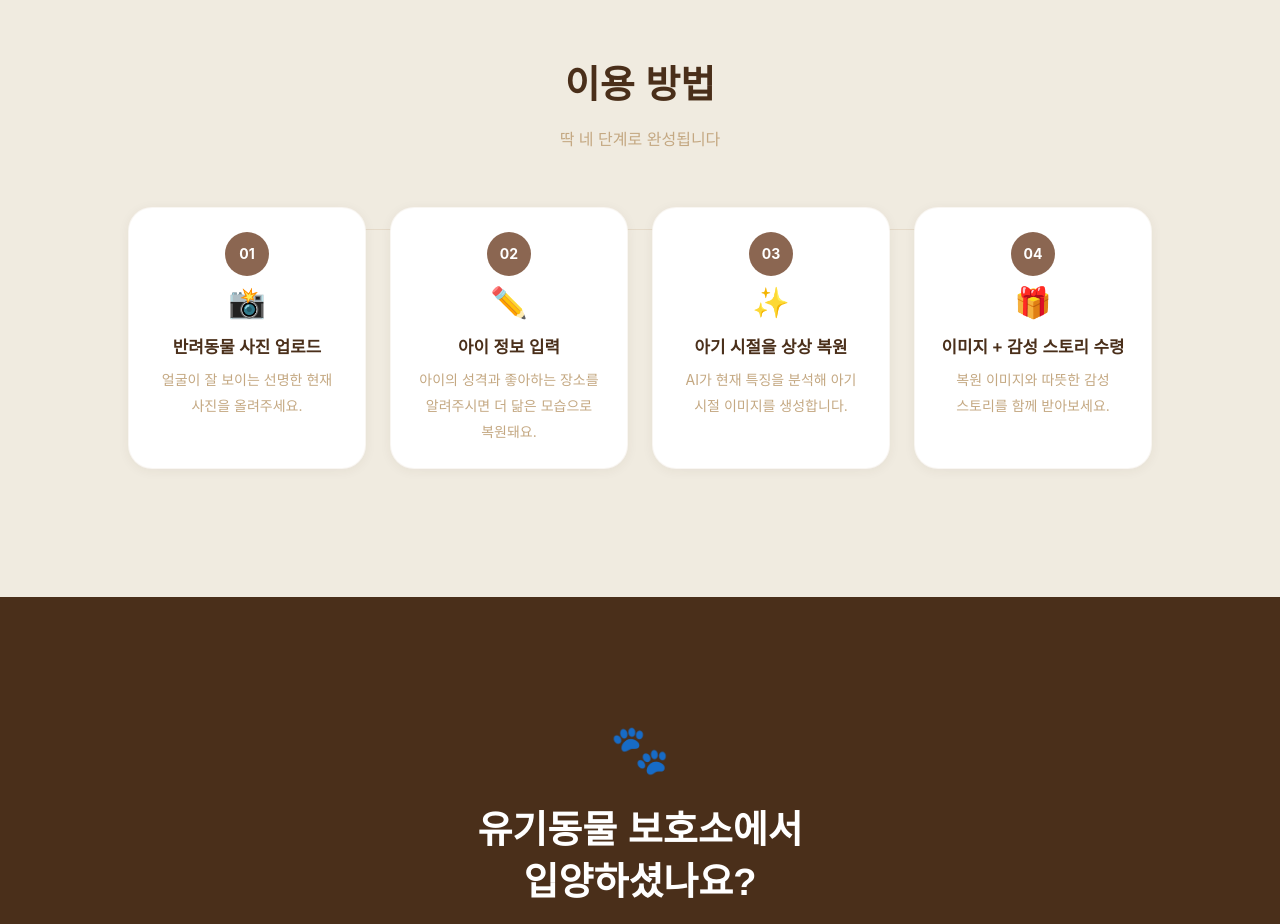
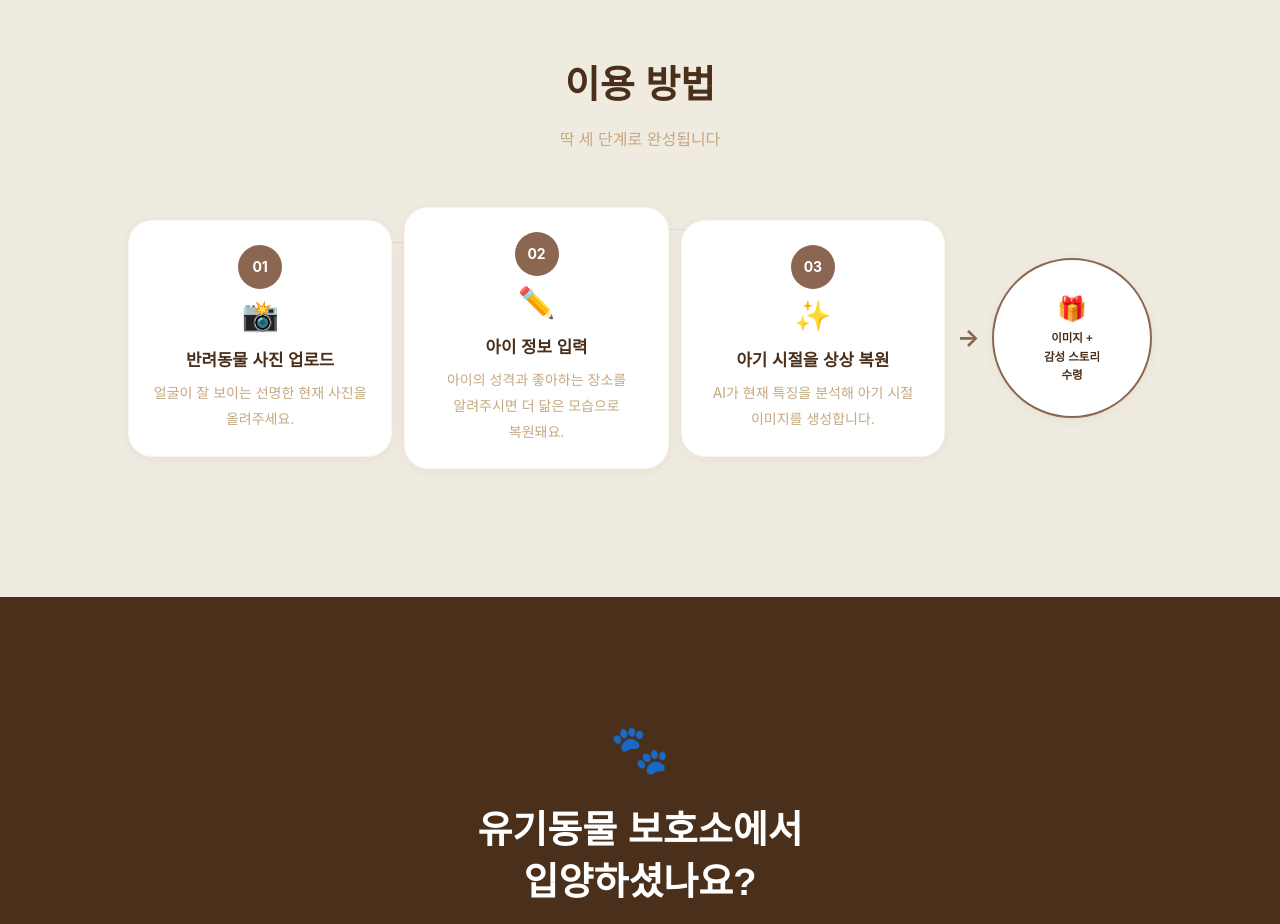
Before and after one commit to oksi2337/mylovelylittlebaby, a Next.js app: page / in a window 1280 px wide. Shown: the part 4340-5264 px from the top of the page. Built offline with nearby package versions, Linux system fonts and the light colour scheme; a web font is replaced by a local one.

Commit message:
auto: update files

```diff
--- a/src/components/landing/HowItWorksSection.tsx
+++ b/src/components/landing/HowItWorksSection.tsx
@@ -22,13 +22,12 @@ const STEPS = [
     title: '아기 시절을 상상 복원',
     desc: 'AI가 현재 특징을 분석해 아기 시절 이미지를 생성합니다.',
   },
-  {
-    num: '04',
-    icon: '🎁',
-    title: '이미지 + 감성 스토리 수령',
-    desc: '복원 이미지와 따뜻한 감성 스토리를 함께 받아보세요.',
-  },
 ];
+
+const RESULT = {
+  icon: '🎁',
+  title: ['이미지 +', '감성 스토리', '수령'],
+};
 
 const ease = [0.22, 1, 0.36, 1] as const;
 
@@ -51,34 +50,34 @@ export default function HowItWorksSection() {
             이용 방법
           </h2>
           <p className="text-soft-brown mt-4 text-base">
-            딱 네 단계로 완성됩니다
+            딱 세 단계로 완성됩니다
           </p>
         </motion.div>
 
-        {/* Steps: mobile = vertical stack, desktop = 4-col */}
-        <div className="grid grid-cols-1 md:grid-cols-4 gap-5 md:gap-6">
+        {/* Steps + Arrow + Result */}
+        <div className="flex flex-col md:flex-row md:items-center gap-5 md:gap-3">
+
+          {/* 3 Step cards */}
           {STEPS.map((step, i) => (
             <motion.div
               key={step.num}
               initial={{ opacity: 0, y: 32 }}
               animate={inView ? { opacity: 1, y: 0 } : {}}
               transition={{ duration: 0.6, delay: 0.1 + i * 0.1, ease }}
-              className="relative"
+              className="relative flex-1"
             >
-              {/* Connector line (desktop only, not last) */}
+              {/* Connector line between steps (desktop only) */}
               {i < STEPS.length - 1 && (
                 <div className="hidden md:block absolute top-[22px] left-[calc(50%+28px)] right-[-50%] h-[1px] bg-soft-brown/25 z-0" />
               )}
 
               <div className="relative z-10 bg-white rounded-3xl p-6 shadow-card border border-soft-brown/10 flex md:flex-col gap-5 md:gap-4 items-start md:items-center text-left md:text-center h-full">
-                {/* Step number + Icon */}
                 <div className="flex-shrink-0 flex md:flex-col items-center gap-2">
                   <div className="w-11 h-11 rounded-full bg-warm-brown flex items-center justify-center text-white font-bold text-sm">
                     {step.num}
                   </div>
                   <span className="text-3xl">{step.icon}</span>
                 </div>
-
                 <div>
                   <h3 className="font-serif text-[1rem] md:text-[1.05rem] text-deep-brown font-semibold mb-2 leading-snug">
                     {step.title}
@@ -90,6 +89,36 @@ export default function HowItWorksSection() {
               </div>
             </motion.div>
           ))}
+
+          {/* Arrow */}
+          <motion.div
+            initial={{ opacity: 0 }}
+            animate={inView ? { opacity: 1 } : {}}
+            transition={{ duration: 0.5, delay: 0.45, ease }}
+            className="flex items-center justify-center flex-shrink-0"
+          >
+            <span className="text-warm-brown text-2xl font-bold md:rotate-0 rotate-90 select-none">
+              →
+            </span>
+          </motion.div>
+
+          {/* Result circle */}
+          <motion.div
+            initial={{ opacity: 0, scale: 0.85 }}
+            animate={inView ? { opacity: 1, scale: 1 } : {}}
+            transition={{ duration: 0.55, delay: 0.55, ease }}
+            className="flex-shrink-0 flex justify-center"
+          >
+            <div className="w-36 h-36 md:w-40 md:h-40 rounded-full border-2 border-warm-brown bg-white shadow-card flex flex-col items-center justify-center text-center gap-1 px-3">
+              <span className="text-2xl mb-0.5">{RESULT.icon}</span>
+              {RESULT.title.map((line, i) => (
+                <p key={i} className="font-serif text-[0.72rem] text-deep-brown font-semibold leading-tight">
+                  {line}
+                </p>
+              ))}
+            </div>
+          </motion.div>
+
         </div>
       </div>
     </section>
```
